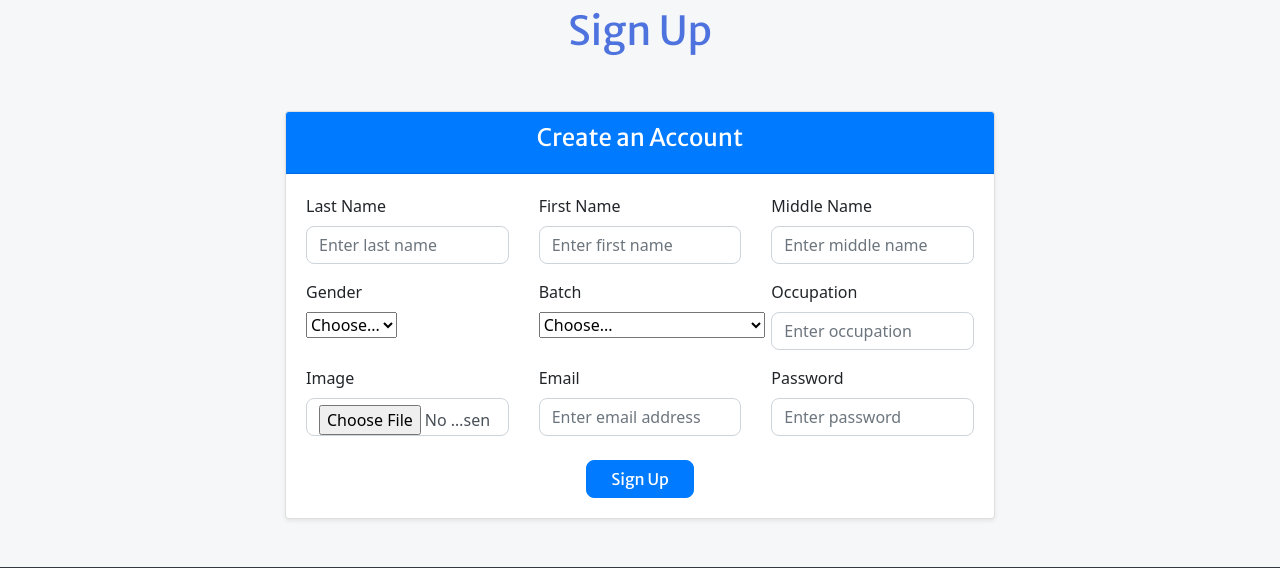
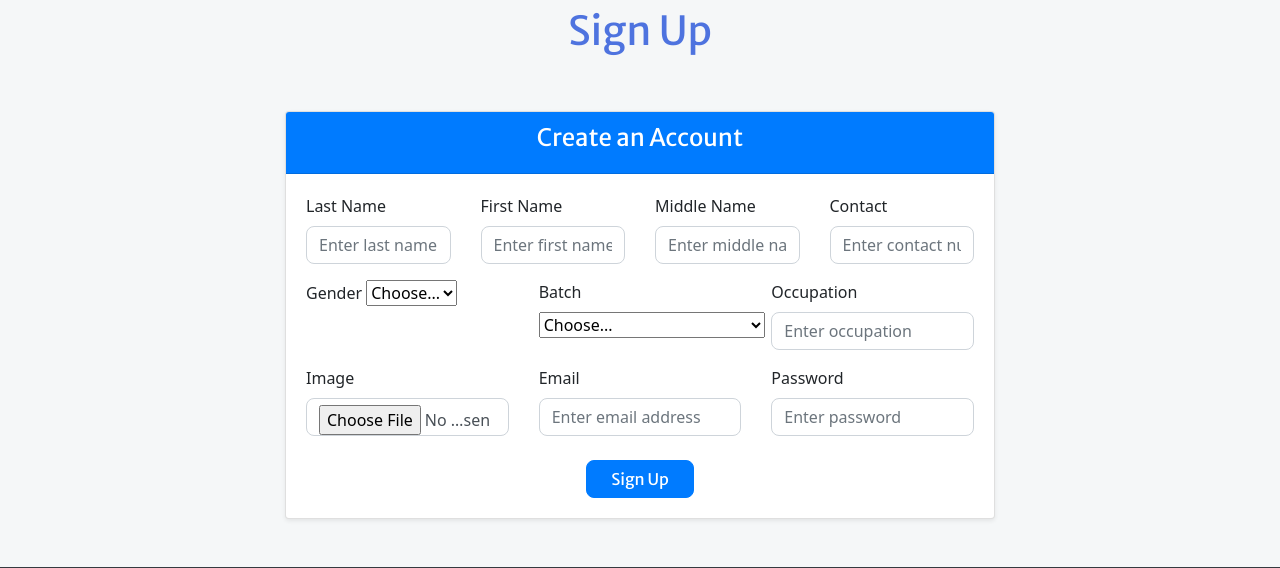
Before and after one commit to krlmkelpcsn/alumni_management_system, a PHP site: page /index.php?page=signup in a window 1280 px wide. Shown: the part 137-705 px from the top of the page. Run offline with PHP 8.4, Linux system fonts and the light colour scheme; data comes from the database, SQL or seed files in the repository; data that the repository does not hold is empty; some libraries are stand-ins or nearby versions.

Commit message:
add contact in sign up page

```diff
--- a/signup.php
+++ b/signup.php
@@ -56,18 +56,22 @@ include 'admin/db_connect.php';
             <div class="card-body">
             <form action="" id="create_account" novalidate>
     <!-- Name Fields -->
-                    <div class="row g-3 mb-3">
-                        <div class="col-md-4">
+    <div class="row g-4 mb-3">
+        <div class="col-md-3">
             <label for="lastname" class="form-label">Last Name</label>
             <input type="text" class="form-control" id="lastname" name="lastname" placeholder="Enter last name" required>
         </div>
-                        <div class="col-md-4">
+        <div class="col-md-3">
             <label for="firstname" class="form-label">First Name</label>
             <input type="text" class="form-control" id="firstname" name="firstname" placeholder="Enter first name" required>
         </div>
-                        <div class="col-md-4">
+        <div class="col-md-3">
             <label for="middlename" class="form-label">Middle Name</label>
             <input type="text" class="form-control" id="middlename" name="middlename" placeholder="Enter middle name">
+        </div>
+        <div class="col-md-3">
+            <label for="contactInput" class="form-label">Contact</label>
+            <input type="text" class="form-control" id="contactInput" name="contact" placeholder="Enter contact number" required>
         </div>
     </div>
 
@@ -75,28 +79,26 @@ include 'admin/db_connect.php';
     <div class="row g-3 mb-3">
         <div class="col-md-4">
             <label for="gender" class="form-label">Gender</label>
-                            <br>
             <select class="form-select" id="gender" name="gender" required>
                 <option selected disabled>Choose...</option>
-                                <option>Male</option>
-                                <option>Female</option>
+                <option value="Male">Male</option>
+                <option value="Female">Female</option>
             </select>
         </div>
         <div class="col-md-4">
             <label for="course_id" class="form-label">Batch</label>
-                            <br>
             <select class="form-select" id="course_id" name="course_id" required>
                 <option selected disabled>Choose...</option>
                 <?php
-                                $course = $conn->query("SELECT * FROM courses order by course asc");
-                                while($row=$course->fetch_assoc()): ?>
-                                    <option value="<?php echo $row['id'] ?>"><?php echo $row['course'] ?></option>
+                $course = $conn->query("SELECT * FROM courses ORDER BY course ASC");
+                while ($row = $course->fetch_assoc()): ?>
+                    <option value="<?= $row['id'] ?>"><?= $row['course'] ?></option>
                 <?php endwhile; ?>
             </select>
         </div>
         <div class="col-md-4">
-                            <label for="occupation" class="form-label">Occupation</label>
-                            <input type="text" class="form-control" id="occupation" name="connected_to" placeholder="Enter occupation">
+            <label for="connected_to" class="form-label">Occupation</label>
+            <input type="text" class="form-control" id="connected_to" name="connected_to" placeholder="Enter occupation">
         </div>
     </div>
 
@@ -104,8 +106,7 @@ include 'admin/db_connect.php';
     <div class="row g-3 mb-3">
         <div class="col-md-4">
             <label for="img" class="form-label">Image</label>
-                            <input type="file" class="form-control" id="img" name="img" onchange="displayImg(this, $(this))">
-                            <img src="" alt="Preview" id="cimg" class="img-fluid mt-2 rounded d-none">
+            <input type="file" class="form-control" id="img" name="img">
         </div>
         <div class="col-md-4">
             <label for="email" class="form-label">Email</label>
@@ -119,9 +120,10 @@ include 'admin/db_connect.php';
 
     <!-- Submit Button -->
     <div class="text-center mt-4">
-                        <button type="submit" id="submit" href="index.php?page=login" class="btn btn-primary px-4 ">Sign Up</button>
+        <button type="submit" id="submit" class="btn btn-primary px-4">Sign Up</button>
     </div>
 </form>
+
             </div>
         </div>
     </div>
@@ -235,25 +237,28 @@ include 'admin/db_connect.php';
         reader.readAsDataURL(input.files[0]);
     }
 }
-$('#create_account').submit(function(e){
-    e.preventDefault()
-    start_load()
+$('#create_account').submit(function(e) {
+    e.preventDefault(); // Prevent form from reloading page
+    start_load(); // Show loader (if implemented)
+
     $.ajax({
-        url:'admin/ajax.php?action=signup',
+        url: 'admin/ajax.php?action=signup',
         data: new FormData($(this)[0]),
         cache: false,
         contentType: false,
         processData: false,
         method: 'POST',
-        type: 'POST',
-        success:function(resp){
-            if(resp == 1){
-                location.replace('index.php')
-            }else{
-                alert_toast("Data created successfully ", 'success');
-                setTimeout(() => location.reload(), 1500);
+        success: function(resp) {
+            if (resp == 1) {
+                alert_toast("Account created successfully!", 'success');
+                setTimeout(() => location.replace('index.php'), 1500);
+            } else if (resp == 2) {
+                alert_toast("Email already exists!", 'danger');
+            } else {
+                alert_toast("Failed to create account.", 'danger');
             }
         }
-    })
-})
+    });
+});
+
 </script>
```
Lines whose indentation alone changed are shown as unchanged.
